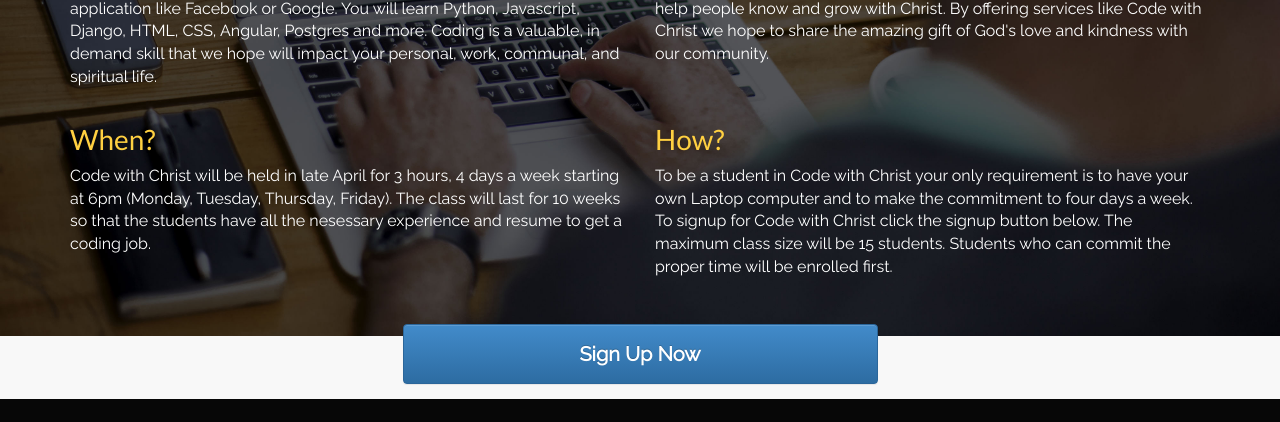
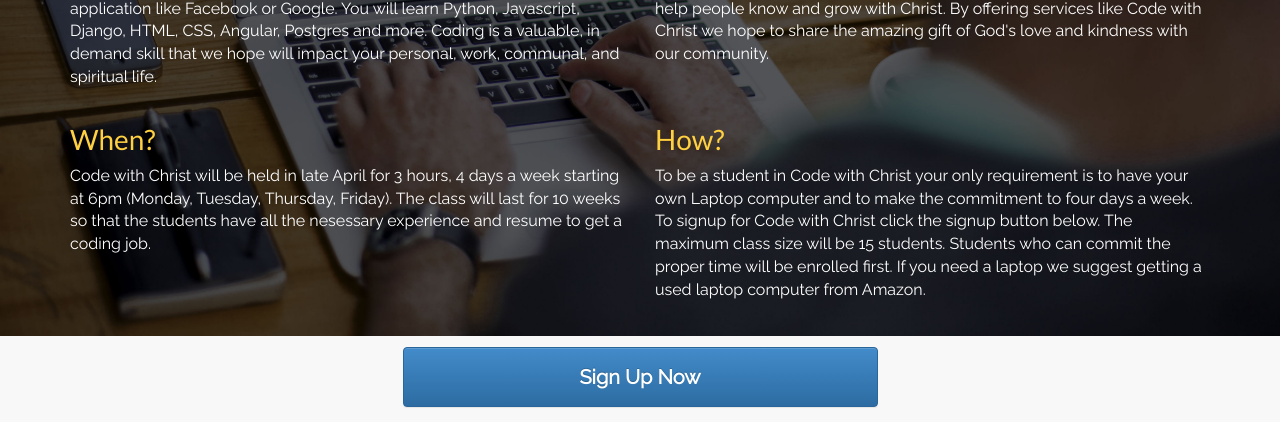
Before and after one commit to Kazanz/cwc, a Django app: page / in a window 1280 px wide. Shown: the part 514-936 px from the top of the page. Before the commit the page ends 913 px from the top, so only its background shows below. Run offline with Django 3.2, Linux system fonts and the light colour scheme; parts of the project's set-up code (start-up, migrations or seed data) failed here and were passed over; some libraries are stand-ins or nearby versions.

Commit message:
Landing page update

```diff
--- a/templates/landing.html
+++ b/templates/landing.html
@@ -101,7 +101,7 @@ video { display: block; }
             </div>
             <div class="col-md-6">
               <h2>How?</h2>
-              <p>To be a student in Code with Christ your only requirement is to have your own Laptop computer and to make the commitment to four days a week.  To signup for Code with Christ click the signup button below.  The maximum class size will be 15 students.  Students who can commit the proper time will be enrolled first.
+              <p>To be a student in Code with Christ your only requirement is to have your own Laptop computer and to make the commitment to four days a week.  To signup for Code with Christ click the signup button below.  The maximum class size will be 15 students.  Students who can commit the proper time will be enrolled first. If you need a laptop we suggest getting a used laptop computer from Amazon.
             </div>
           </div>
           <div class="row">
@@ -112,7 +112,7 @@ video { display: block; }
         </div>
         {% else %}
         <div class="container">
-            <h6>Sign Up for April Classes</h6><br>
+            <h2>Sign Up for April Classes</h2><br>
             <form method="POST" action="{% url 'sign-up-form' %}">{% csrf_token %}
             {% for field in form %}
                 <div class="row"><div class="col-md-3">{{ field.label }}:</div>
```
